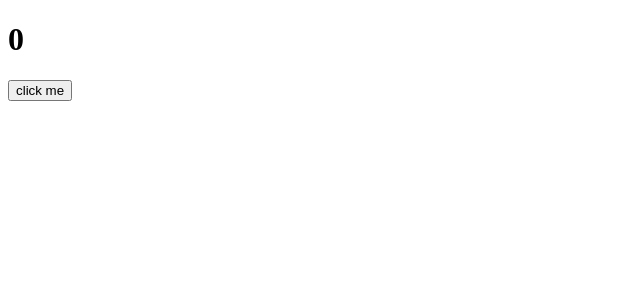
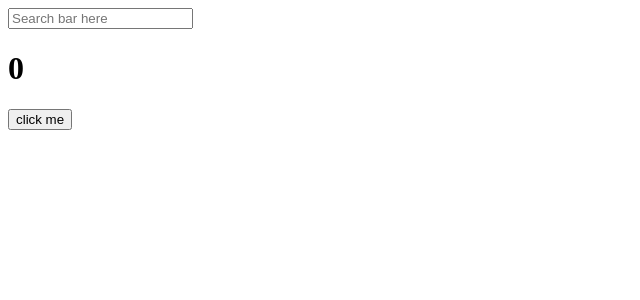
Before and after one commit to Eastynfromeast/react-basic, a React (Create React App) app: page / in a window 1280 px wide. Shown: the top 300 px of the page, without its empty margins (0-640 px from the left). Built offline with nearby package versions, Linux system fonts and the light colour scheme.

Commit message:
useEffect(setup, dependencies) be aware of plural of DEPENDENCIES

```diff
--- a/src/App.js
+++ b/src/App.js
@@ -1,16 +1,26 @@
 import { useEffect, useState } from "react";
 
 function App() {
-	const [value, setValue] = useState(0);
-	const onClick = () => setValue(prev => prev + 1);
-	console.log("i run all the time");
+	const [counter, setCounter] = useState(0);
+	const [keyword, setKeyword] = useState("");
+	const onChangeKeyword = event => setKeyword(event.target.value);
+	const onClick = () => setCounter(prev => prev + 1);
 
 	useEffect(() => {
-		console.log("call the api");
+		console.log("I run only once");
 	}, []);
+	useEffect(() => {
+		if (keyword !== "" && keyword.length > 5) {
+			console.log("SEARCH FOR ", keyword);
+		}
+	}, [keyword]);
+	useEffect(() => {
+		console.log("I run when 'counter' changes");
+	}, [counter]);
 	return (
 		<div>
-			<h1>{value}</h1>
+			<input value={keyword} onChange={onChangeKeyword} type="text" placeholder="Search bar here" />
+			<h1>{counter}</h1>
 			<button onClick={onClick}>click me</button>
 		</div>
 	);
@@ -26,5 +36,7 @@ export default App;
         How can we limit rendering of some code?
         => useEffect
             useEffect is a React Hook that lets you synchronize a component with an external system.
+            useEffect(setup,dependencies)
+
 
 */
--- a/src/index.js
+++ b/src/index.js
@@ -3,8 +3,8 @@ import ReactDOM from "react-dom/client";
 import App from "./App";
 
 const root = ReactDOM.createRoot(document.getElementById("root"));
-root.render(
-	<React.StrictMode>
-		<App />
-	</React.StrictMode>
-);
+root.render(<App />);
+
+/*
+	<React.StrictMode> sets development mode
+*/
--- a/webpack.config.js
+++ b/webpack.config.js
@@ -9,4 +9,7 @@ module.exports = {
 		path: path.resolve(__dirname, "dist"),
 		filename: "bundle.js",
 	},
+	module: {
+		rules: [{ test: /\.js$/, use: "babel-loader" }],
+	},
 };
```
